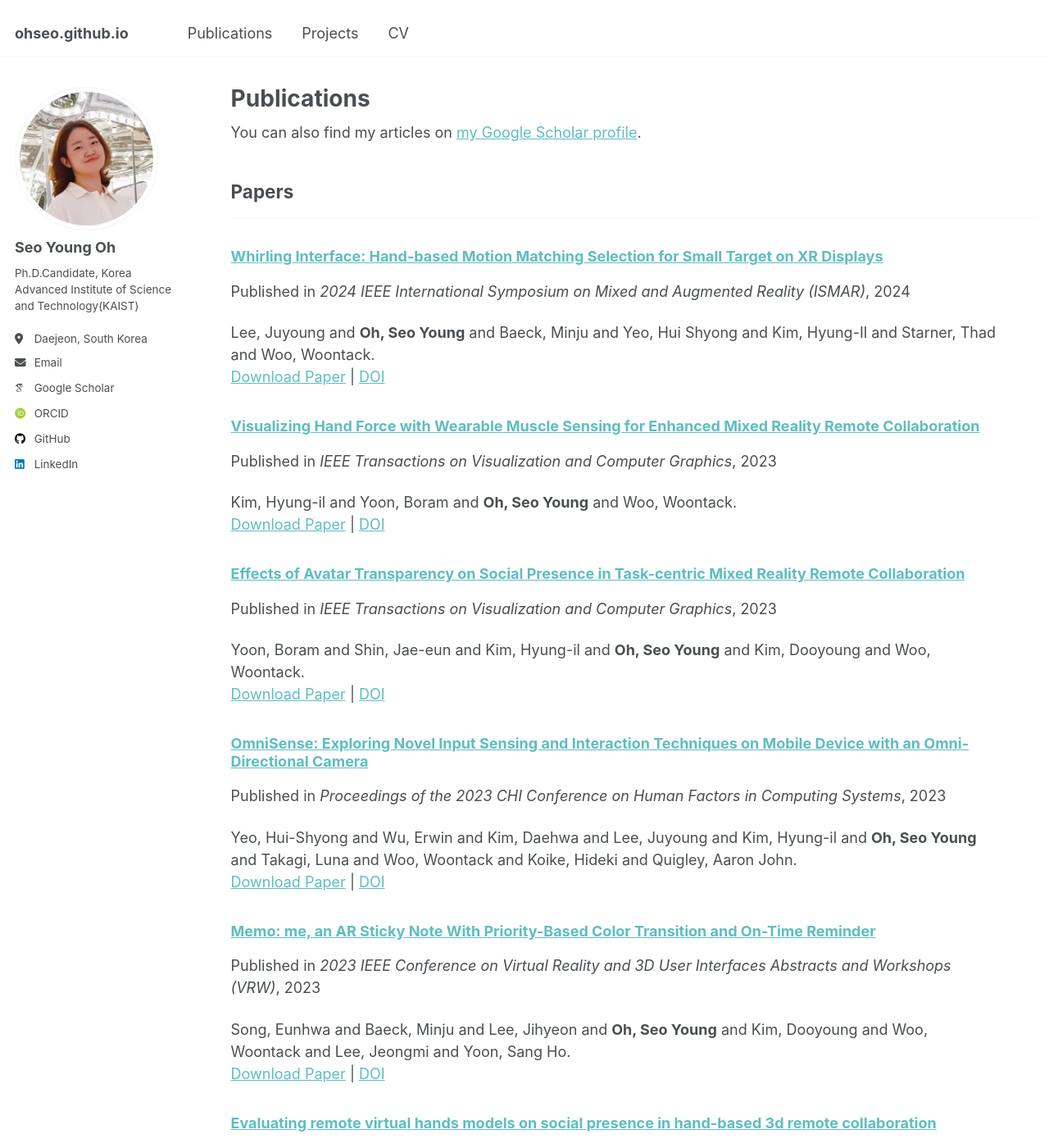
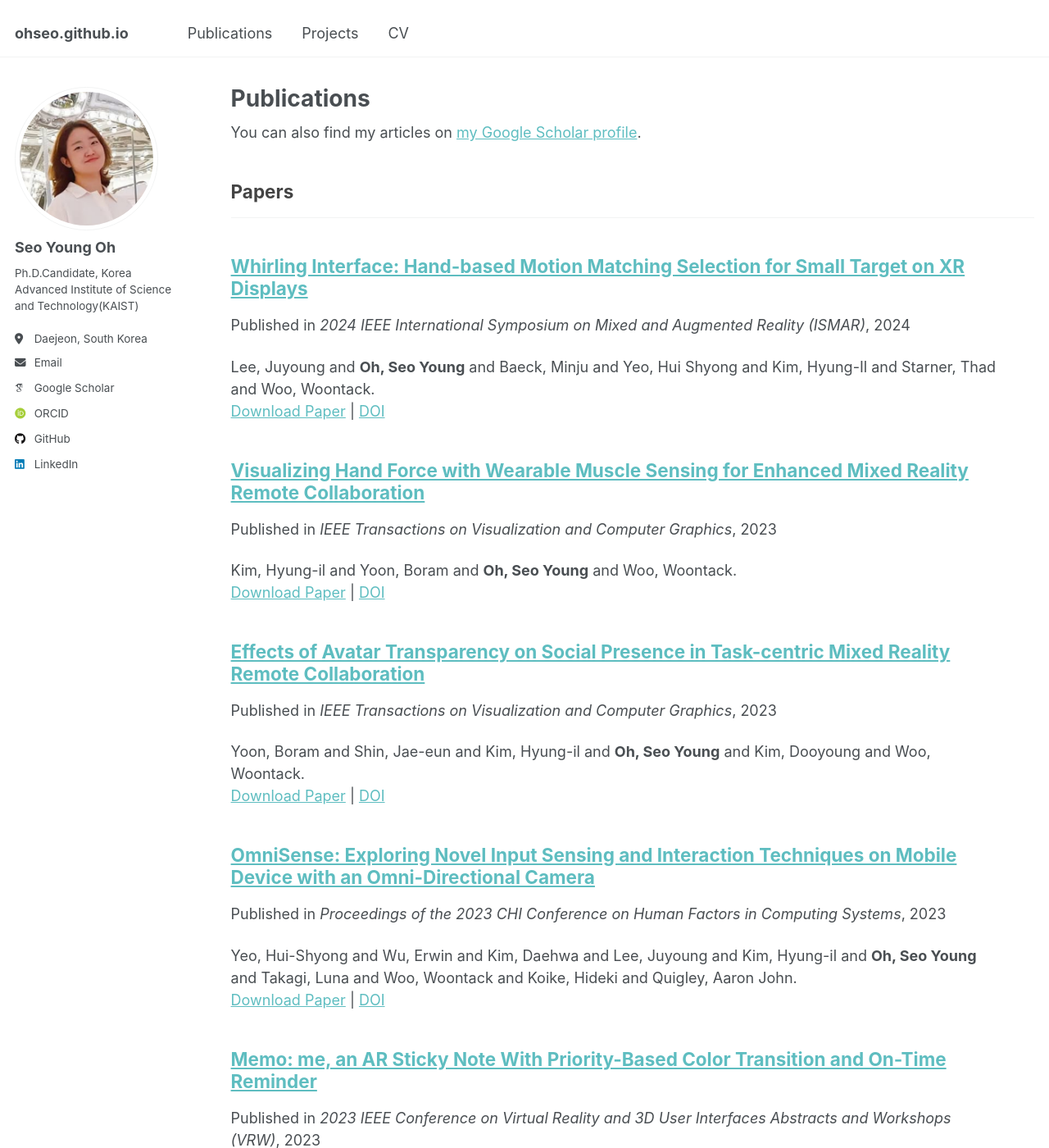
Before and after one commit to ohseo/ohseo.github.io, a Jekyll site: the page built from _pages/publications.html, in a window 1280 px wide and 1400 px high. Shown: the whole window at 82% size. Built offline with Jekyll 4.4.1, drawn with Linux system fonts in a browser that asks for light colours; some web fonts are replaced.

Commit message:
changed h2.

```diff
--- a/_includes/archive-single-short.html
+++ b/_includes/archive-single-short.html
@@ -26,13 +26,13 @@
       </div>
     {% endif %}
 
-    <h3 class="archive__item-title" itemprop="headline">
+    <h2 class="archive__item-title" itemprop="headline">
       {% if post.link %}
         <a href="{{ post.link }}">{{ title }}</a> <a href="{{ base_path }}{{ post.url }}" rel="permalink"><i class="fa fa-link" aria-hidden="true" title="permalink"></i><span class="sr-only">Permalink</span></a>
       {% else %}
         <a href="{{ base_path }}{{ post.url }}" rel="permalink">{{ title }}</a>
       {% endif %}
-    </h3>
+    </h2>
 
     {% if post.read_time %}
       <p class="page__meta"><i class="fa fa-clock" aria-hidden="true"></i> {% include read-time.html %}</p>
--- a/_sass/layout/_base.scss
+++ b/_sass/layout/_base.scss
@@ -38,6 +38,7 @@ h1 {
 
 h2 {
   font-size: $type-size-4;
+  color: #444444
 }
 
 h3 {
```
